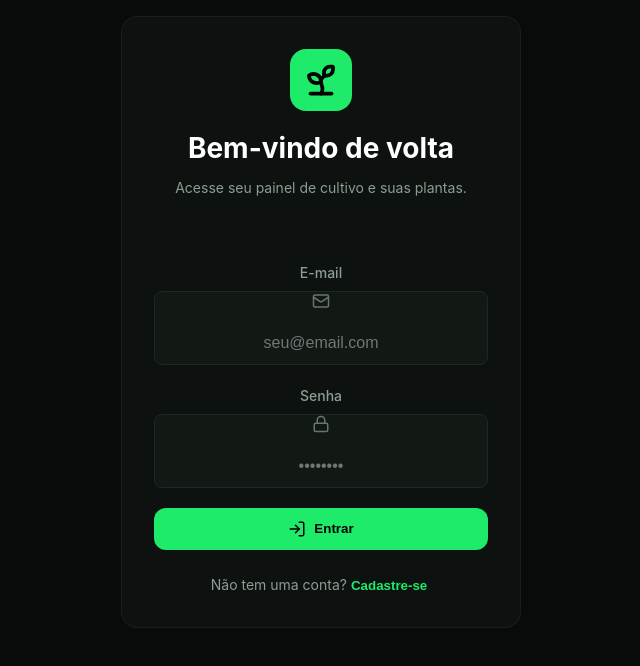
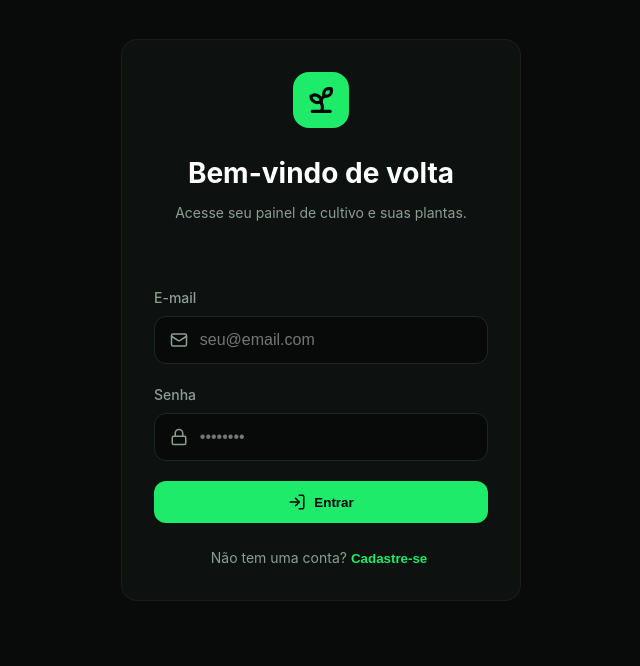
Before and after one commit to yanmacedoo/GrowApp, a React (Vite) app: page /login in a window 1280 px wide. Shown: the top 666 px of the page, without its empty margins (319-959 px from the left). Built offline with nearby package versions, Linux system fonts and the light colour scheme; no server answers.

Commit message:
style: fix login input styles and perfectly center logo

```diff
--- a/src/App.css
+++ b/src/App.css
@@ -211,27 +211,42 @@
 }
 
 .auth-form label {
-  text-align: center;
+  text-align: left;
   width: 100%;
+  font-size: 0.875rem;
+  font-weight: 500;
+  color: var(--text-secondary);
+  margin-bottom: 0.5rem;
+  display: block;
 }
 
-.auth-form .filter-group {
-  flex-direction: column;
-  justify-content: center;
-  gap: 0.75rem;
+.auth-input-wrap {
+  position: relative;
+  display: flex;
+  align-items: center;
 }
 
-.auth-form .filter-group svg {
-  position: static;
-  margin: 0 auto;
-  opacity: 0.7;
+.auth-input-wrap svg {
+  position: absolute;
+  left: 1rem;
+  color: var(--text-secondary);
+  pointer-events: none;
 }
 
-.auth-form .filter-input {
-  padding-left: 1rem;
-  padding-right: 1rem;
-  text-align: center;
-  font-size: 16px !important; /* Fix iOS Zoom */
+.auth-input-wrap input {
+  width: 100%;
+  background: rgba(0, 0, 0, 0.4);
+  border: 1px solid var(--border-subtle);
+  border-radius: 12px;
+  color: var(--text-primary);
+  padding: 0.875rem 1rem 0.875rem 2.8rem;
+  font-size: 16px !important;
+  outline: none;
+  transition: all 0.2s;
+}
+
+.auth-input-wrap input:focus {
+  border-color: var(--accent-primary);
 }
 
 /* Fix iOS Zoom across app */
--- a/src/pages/Login.tsx
+++ b/src/pages/Login.tsx
@@ -50,9 +50,9 @@ export const Login = () => {
   return (
     <div className="auth-container">
       <div className="auth-card glass-panel">
-        <div style={{ display: 'flex', flexDirection: 'column', alignItems: 'center', marginBottom: '2rem' }}>
-          <div className="brand-icon" style={{ width: 'fit-content', marginBottom: '1rem', padding: '0.8rem', borderRadius: '16px' }}>
-            <Sprout size={36} color="#000" strokeWidth={2.5} />
+        <div style={{ display: 'flex', flexDirection: 'column', alignItems: 'center', marginBottom: '2rem', width: '100%' }}>
+          <div className="brand-icon" style={{ margin: '0 auto 1.5rem auto', padding: '0.8rem', borderRadius: '16px', display: 'flex', justifyContent: 'center', alignItems: 'center', width: '56px', height: '56px' }}>
+            <Sprout size={32} color="#000" strokeWidth={2.5} />
           </div>
           <h2 className="auth-title">{isLogin ? 'Bem-vindo de volta' : 'Crie sua conta'}</h2>
           <p className="auth-subtitle">
@@ -66,12 +66,11 @@ export const Login = () => {
 
         <form className="auth-form" onSubmit={handleSubmit}>
           {!isLogin && (
-            <div className="modal-form-group">
+            <div>
               <label>Nome Completo</label>
-              <div className="filter-group">
-                <User size={18} className="text-secondary" />
+              <div className="auth-input-wrap">
+                <User size={18} />
                 <input
-                  className="filter-input"
                   placeholder="Seu nome"
                   value={name}
                   onChange={(e) => setName(e.target.value)}
@@ -81,28 +80,26 @@ export const Login = () => {
             </div>
           )}
 
-          <div className="modal-form-group">
+          <div>
             <label>E-mail</label>
-            <div className="filter-group">
-              <Mail size={18} className="text-secondary" />
+            <div className="auth-input-wrap">
+              <Mail size={18} />
               <input
                 type="email"
-                className="filter-input"
                 placeholder="seu@email.com"
                 value={email}
                 onChange={(e) => setEmail(e.target.value)}
                 required
               />
-            </div>
+              </div>
           </div>
 
-          <div className="modal-form-group">
+          <div>
             <label>Senha</label>
-            <div className="filter-group">
-              <Lock size={18} className="text-secondary" />
+            <div className="auth-input-wrap">
+              <Lock size={18} />
               <input
                 type="password"
-                className="filter-input"
                 placeholder="••••••••"
                 value={password}
                 onChange={(e) => setPassword(e.target.value)}
```
